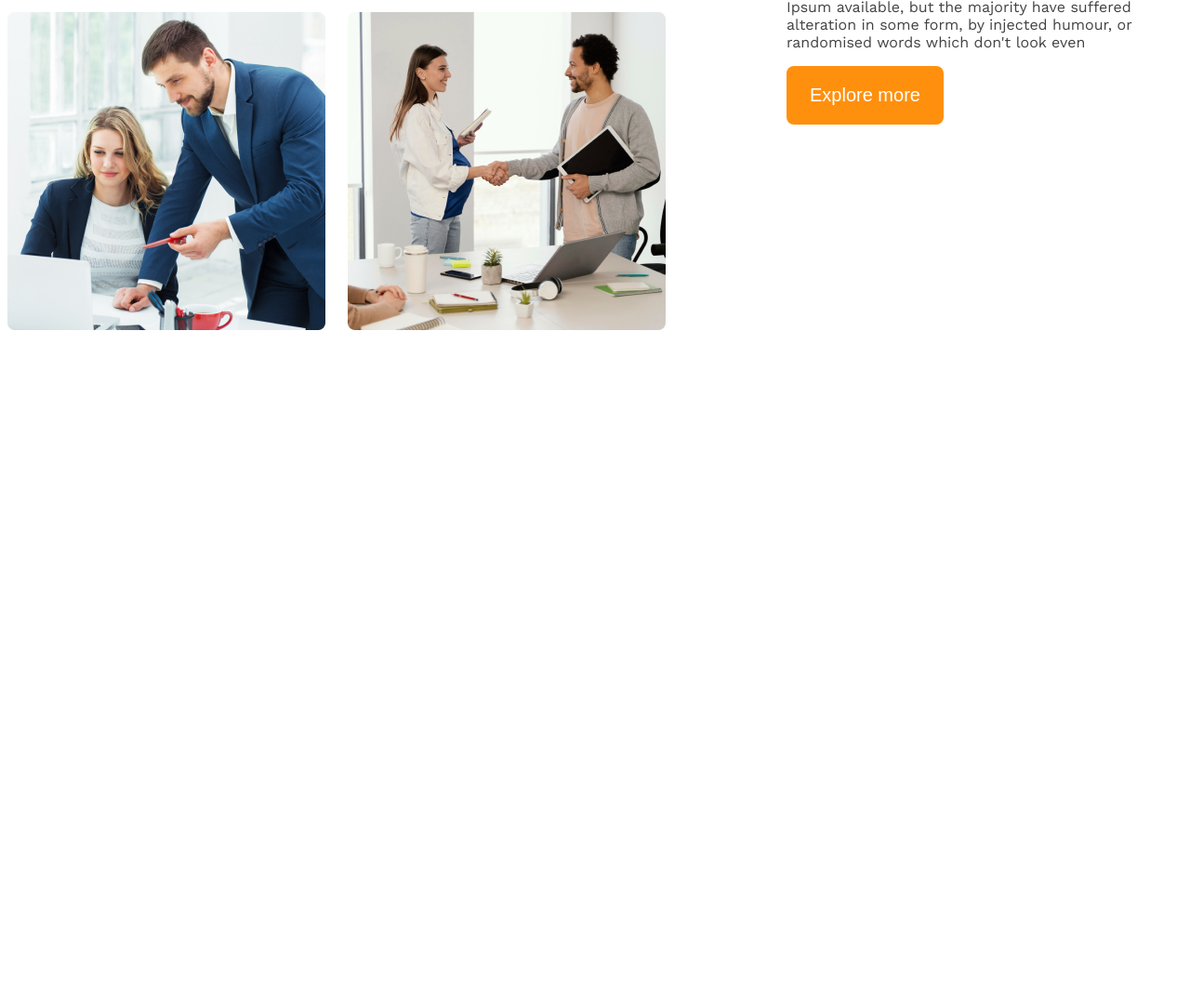
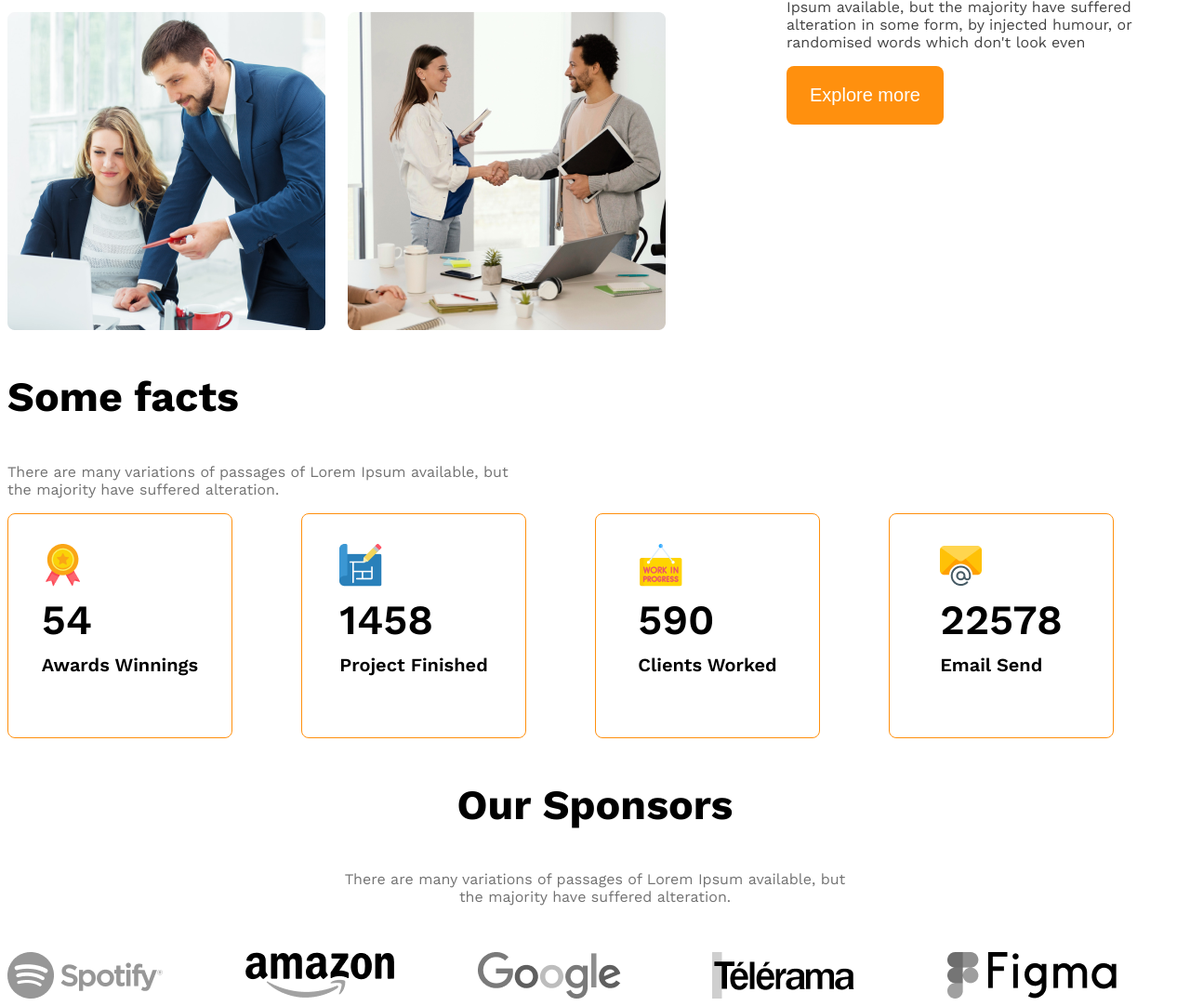
Before and after one commit to Mahir-seeker/G3-Architecs, a plain HTML site: page index.html in a window 1280 px wide. Shown: the part 1622-2704 px from the top of the page at 93% size. Before the commit the page ends 1985 px from the top, so only its background shows below. Drawn offline with nearby package versions, Linux system fonts and the light colour scheme.

Commit message:
second commit

```diff
--- a/index.html
+++ b/index.html
@@ -39,7 +39,7 @@
                 <img src="images/team4.png">
             </div>
             <div class="our-features">
-                <h3 class="feature-title"><span class="text-lightgray">Quick list</span>
+                <h3 class="section-title"><span class="text-lightgray">Quick list</span>
                     <span>of Our</span><span class="txt-prm">Features</span>
                 </h3>
                 <p class="feature-des text-gray">There are many variations of passages of Lorem Ipsum
@@ -49,6 +49,54 @@
                 <button class="btn-prm">Explore more</button>
             </div>
         </section>
+        <section>
+            <h3 class="section-title"> Some facts </h3>
+            <p class="text-lightgray fact-description">There are many variations of passages of Lorem Ipsum
+                available, but the majority have suffered alteration.
+            </p>
+            <div class="facts-container">
+                <div class="fact-card display-flex">
+                    <div>
+                        <img src="images/icons/ribon.png" class="fact-icon">
+                        <h4 class="fact-number">54</h4>
+                        <h5 class="fact-name">Awards Winnings</h5>
+                    </div>
+                </div>
+                <div class="fact-card display-flex">
+                    <div><img src="images/icons/projects.png" class="fact-icon">
+                        <h4 class="fact-number">1458</h4>
+                        <h5 class="fact-name">Project Finished</h5>
+                    </div>
+                </div>
+                <div class="fact-card display-flex">
+                    <div> <img src="images/icons/customers.png" class="fact-icon">
+                        <h4 class="fact-number">590</h4>
+                        <h5 class="fact-name">Clients Worked</h5>
+                    </div>
+                </div>
+                <div class="fact-card display-flex">
+                    <div><img src="images/icons/email.png" class="fact-icon">
+                        <h4 class="fact-number">22578</h4>
+                        <h5 class="fact-name">Email Send</h5>
+                    </div>
+                </div>
+
+            </div>
+        </section>
+        <section class="our-sponsor">
+            <div class="sponsor-info">
+                <h3 class="section-title">Our Sponsors</h3>
+                <p class="text-lightgray">There are many variations of passages of Lorem Ipsum
+                    available, but the majority have suffered alteration.</p>
+            </div>
+            <div class="sponsor-companies">
+                <img src="images/sponsors/spotify.png">
+                <img src="images/sponsors/amazon.png">
+                <img src="images/sponsors/google.png">
+                <img src="images/sponsors/telerama.png">
+                <img src="images/sponsors/figma.png">
+            </div>
+        </section>
     </main>
     <footer>
 
--- a/styles.css
+++ b/styles.css
@@ -95,7 +95,7 @@ main {
     width: 530px;
 }
 
-.feature-title {
+.section-title {
     font-size: 2.8rem;
     font-weight: 700;
 }
@@ -106,6 +106,54 @@ main {
     color: #FF900E;
 }
 
+.fact-card {
+    border: 1px solid #FF900E;
+    width: 240px;
+    height: 240px;
+    border-radius: 8px;
+    align-items: center;
+    justify-content: center;
+
+
+
+}
+
+.fact-number {
+    font-size: 2.8rem;
+    font-weight: 600;
+    margin-top: 5px;
+    margin-bottom: 10px;
+}
+
+.fact-name {
+    font-size: 1.25rem;
+    font-weight: 600;
+    margin-top: 10px;
+}
+
+.facts-container {
+    display: grid;
+    grid-template-columns: repeat(4, 1fr);
+}
+
+
+.fact-description {
+    max-width: 540px;
+}
+
+.sponsor-info {
+    max-width: 540px;
+    margin: 5px auto;
+    text-align: center;
+}
+
+.sponsor-companies {
+    display: grid;
+    grid-template-columns: repeat(5, 1fr);
+    filter: grayscale(100%);
+    margin-top: 50px;
+}
+
 @media screen and (max-width:576px) {
 
     .navbar,
@@ -114,8 +162,16 @@ main {
         flex-direction: column;
     }
 
-    .team-img-cont {
+    .team-img-cont,
+    .facts-container,
+    .sponsor-companies {
         grid-template-columns: repeat(1, 1fr);
+    }
+
+    .facts-container,
+    .sponsor-companies {
+
+        gap: 24px;
     }
 
     .our-features {
```
